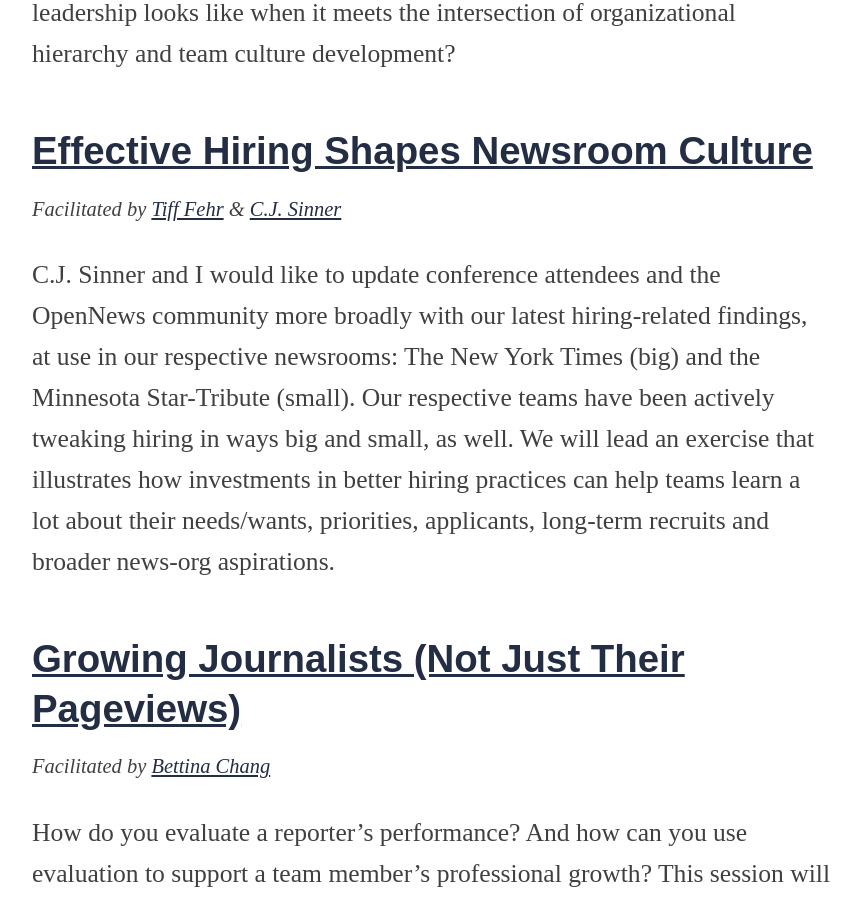
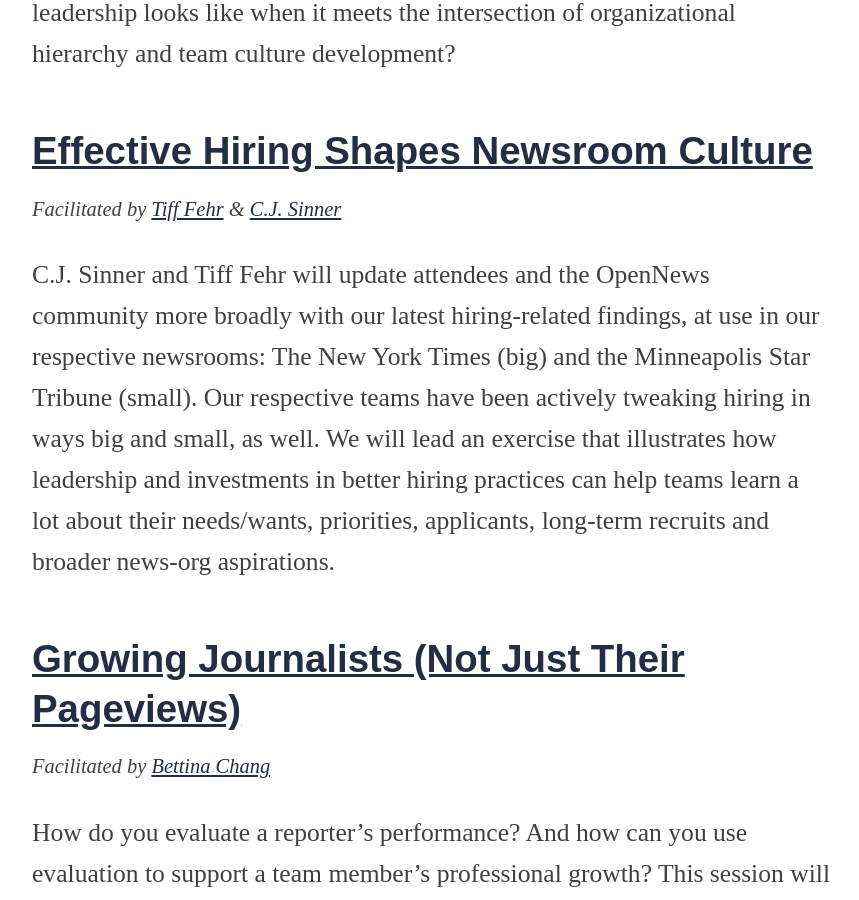
Before and after one commit to OpenNews/srccon-lead, a Jekyll site: the page built from sessions.md, in a window 1280 px wide and 900 px high, scrolled down 2936 px. Shown: the whole window, without its empty margins (208-1067 px from the left). Built offline with Jekyll 4.4.1, drawn with Linux system fonts in a browser that asks for light colours; nearby versions of some CDN libraries; our own code applies the rules of GitHub Pages for plain Markdown files.

Commit message:
update sessions

```diff
--- a/_data/sessions.yml
+++ b/_data/sessions.yml
@@ -20,7 +20,7 @@
     {
         "cofacilitator": "C.J. Sinner",
         "cofacilitator_twitter": "cjsinner",
-        "description": "C.J. Sinner and I would like to update conference attendees and the OpenNews community more broadly with our latest hiring-related findings, at use in our respective newsrooms:  The New York Times (big) and the Minnesota Star-Tribute (small). Our respective teams have been actively tweaking hiring in ways big and small, as well. We will lead an exercise that illustrates how investments in better hiring practices can help teams learn a lot about their needs/wants, priorities, applicants, long-term recruits and broader news-org aspirations.",
+        "description": "C.J. Sinner and Tiff Fehr will update attendees and the OpenNews community more broadly with our latest hiring-related findings, at use in our respective newsrooms: The New York Times (big) and the Minneapolis Star Tribune (small). Our respective teams have been actively tweaking hiring in ways big and small, as well. We will lead an exercise that illustrates how leadership and investments in better hiring practices can help teams learn a lot about their needs/wants, priorities, applicants, long-term recruits and broader news-org aspirations.",
         "facilitator": "Tiff Fehr",
         "facilitator_twitter": "tiffehr",
         "id": "effective-hiring-culture",
```
